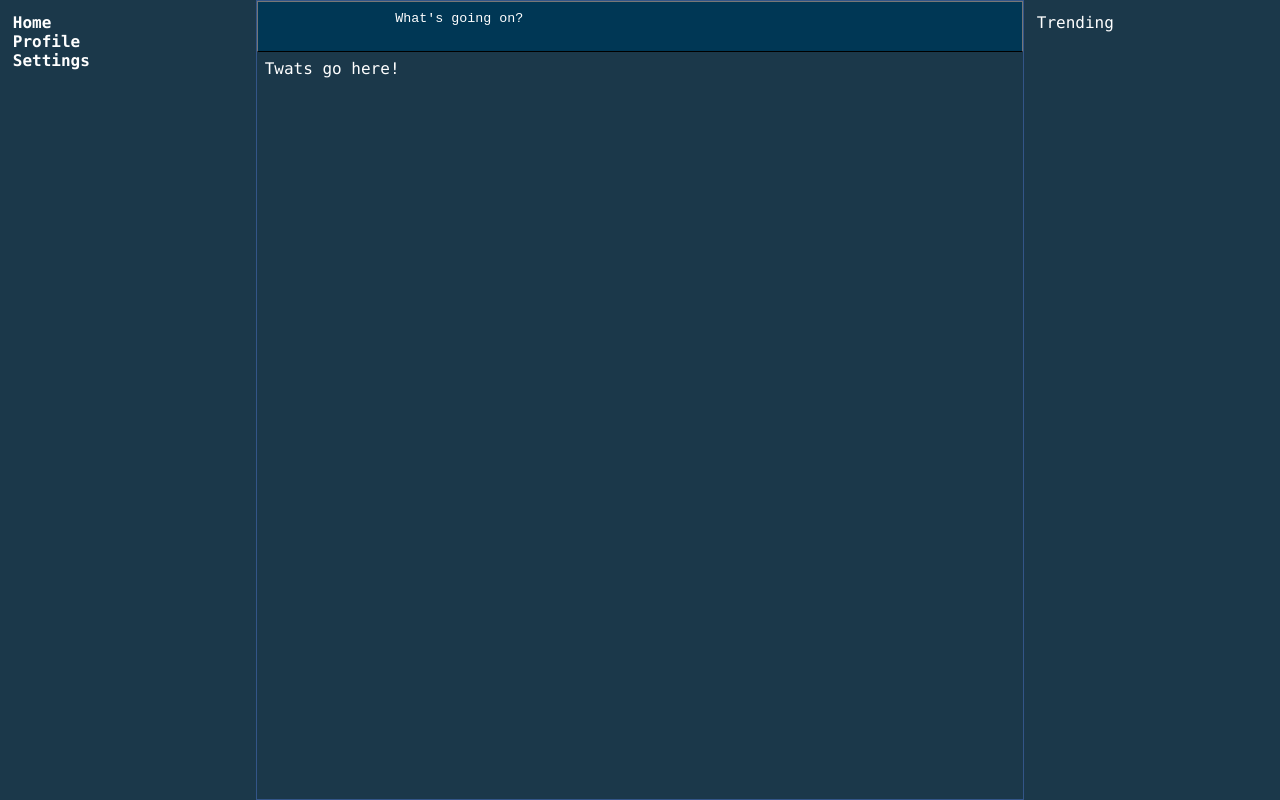
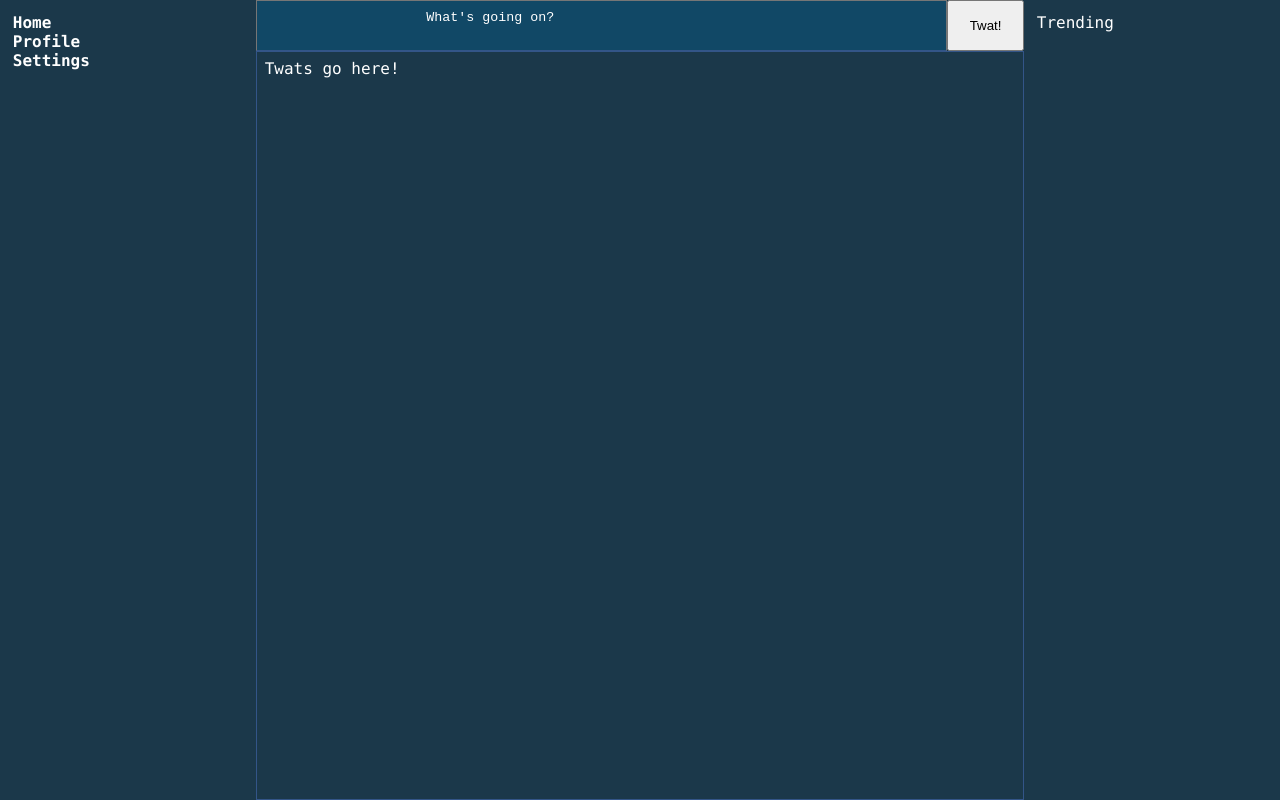
Before and after one commit to arsaccol/css-sux, a website built with Vite: page twatter.html in a window 1280 px wide. Built offline with nearby package versions, Linux system fonts and the light colour scheme.

Commit message:
Improve CSS classes for Twatter feed area

```diff
--- a/twatter.css
+++ b/twatter.css
@@ -32,24 +32,30 @@ body {
 .feed-area {
     display: flex;
     flex-direction: column;
-
-    border-width: 1px;
-    border-style: solid;
-    border-color: #335588;
 }
 
 .twat-form {
+    display: grid;
+    grid-template-columns: 9fr 1fr;
+}
+
+.twat-textarea {
     color: white;
-    border-bottom: 1px solid black;
+    border-bottom: 1px solid #335588;
     resize: none;
     outline: none;
-    background-color: #003755;
+    background-color: #114866;
     padding: 0.7em;
 }
 
 .twat-feed {
-    margin: 1%;
     overflow-y: auto;
+    padding: 1%;
+
+    height: 100%;
+    border-width: 1px;
+    border-style: solid;
+    border-color: #335588;
 }
 
 .trending-nav {
--- a/twatter.html
+++ b/twatter.html
@@ -12,9 +12,12 @@
             <a href="#0">Settings</a>
         </nav>
         <main class="feed-area">
-            <textarea class="twat-form">
-                What's going on?
-            </textarea>
+            <div class="twat-form">
+                <textarea class="twat-textarea">
+                    What's going on?
+                </textarea>
+                <button>Twat!</button>
+            </div>
 
             <div class="twat-feed">
                 Twats go here!
```
